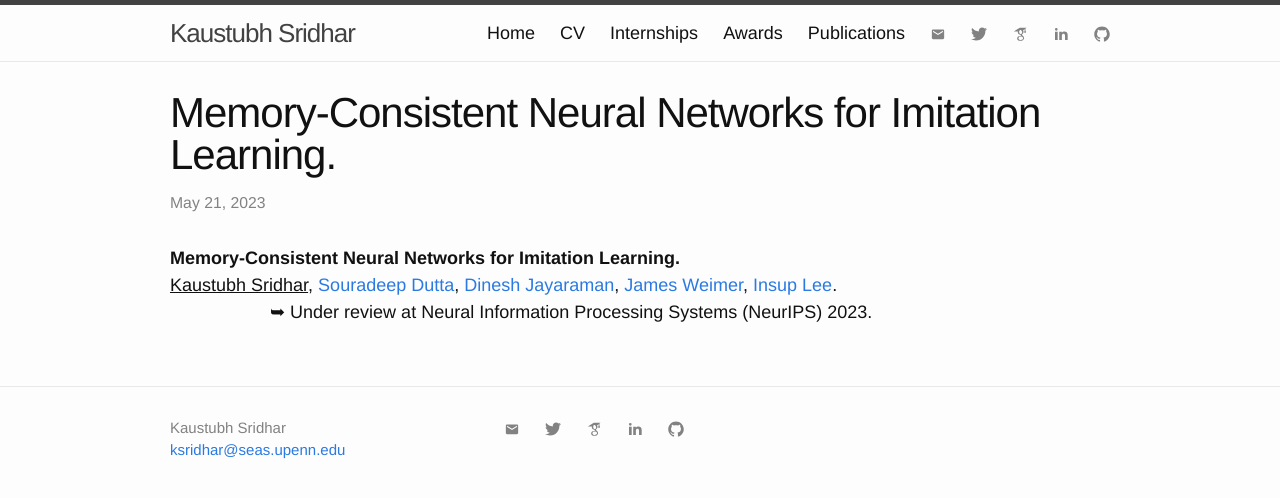
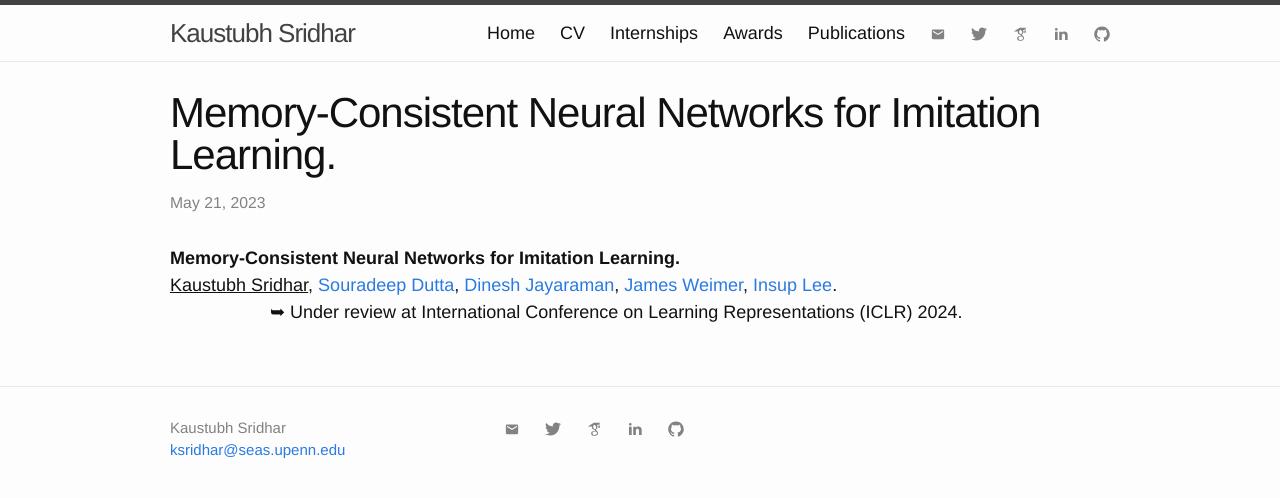
Before and after one commit to kaustubhsridhar/kaustubhsridhar.github.io, a Jekyll site: the page built from _posts/2023-05-21-MCNN.md, in a window 1280 px wide. Shown: the top 498 px of the page. Built offline with Jekyll 4.4.1, drawn with Linux system fonts in a browser that asks for light colours; comment, search, counter and statistics services are not loaded.

Commit message:
Update 2023-05-21-MCNN.md

```diff
--- a/_posts/2023-05-21-MCNN.md
+++ b/_posts/2023-05-21-MCNN.md
@@ -1,7 +1,7 @@
 ---
 layout: research
 title:  "Memory-Consistent Neural Networks for Imitation Learning."
-rinfo: <u>Kaustubh Sridhar</u>, <a href="https://sites.google.com/site/duttasouradeep39/">Souradeep Dutta</a>, <a href="https://www.seas.upenn.edu/~dineshj/">Dinesh Jayaraman</a>, <a href="https://www.seas.upenn.edu/~weimerj/research.html">James Weimer</a>, <a href="https://www.cis.upenn.edu/~lee/home/index.shtml">Insup Lee</a>. <ul>➥ Under review at Neural Information Processing Systems (NeurIPS) 2023.</ul>
+rinfo: <u>Kaustubh Sridhar</u>, <a href="https://sites.google.com/site/duttasouradeep39/">Souradeep Dutta</a>, <a href="https://www.seas.upenn.edu/~dineshj/">Dinesh Jayaraman</a>, <a href="https://www.seas.upenn.edu/~weimerj/research.html">James Weimer</a>, <a href="https://www.cis.upenn.edu/~lee/home/index.shtml">Insup Lee</a>. <ul>➥ Under review at International Conference on Learning Representations (ICLR) 2024.</ul>
 pdf: https://drive.google.com/file/d/1BkIQHdTJnlQq-Nnnd0400d1jBp7WIQIy/view
 date:   2023-05-21 22:30:00
 types: []
```
